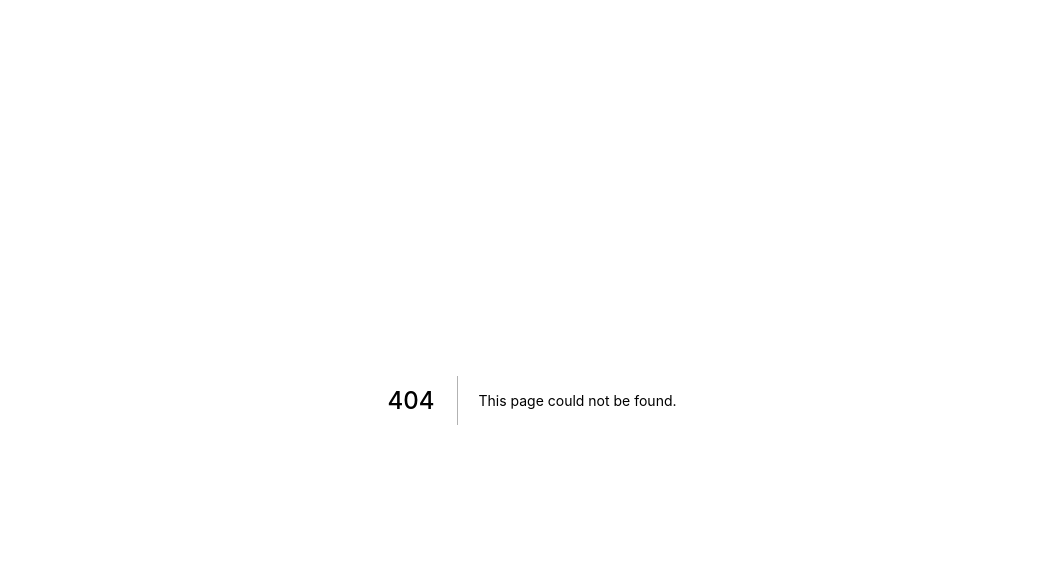
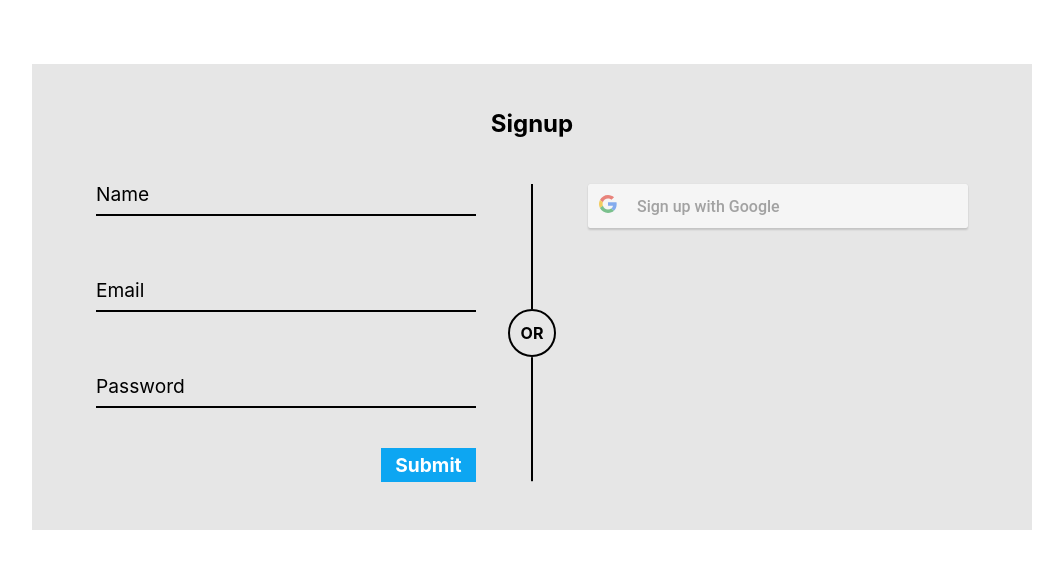
Before and after one commit to gustavo-shigueo/nextjs-chat-app, a Next.js app: page /signup in a window 1280 px wide. Before the commit this address had no page. Shown: the top 568 px of the page, without its empty margins (108-1171 px from the left). Built offline with nearby package versions, Linux system fonts and the light colour scheme; no server answers.

Commit message:
Creating signup UI

```diff
--- /dev/null
+++ b/pages/signup.tsx
@@ -0,0 +1,71 @@
+import Button from 'components/Button'
+import Form from 'components/Form'
+import Input from 'components/Input'
+import { NextPage } from 'next'
+import GoogleLogin from 'react-google-login'
+import style from 'styles/AuthForms.module.css'
+
+const SignUp: NextPage = () => {
+	const responseGoogle = (response: any) => {
+		const { googleId, name, email, imageUrl } = response.profileObj
+		console.log({ googleId, name, email, imageUrl })
+	}
+
+	return (
+		<div className={style.formWrapper}>
+			<h2>Signup</h2>
+			<Form handleFormData={data => console.log(data)} className={style.form}>
+				<Input
+					validator={value => {
+						return value.length > 2
+					}}
+					required
+					type="text"
+					name="name"
+					label="Name"
+					errorMessage="Name must be at least 3 characters long"
+					valid={/* Insert validation from backend here */ true}
+				/>
+				<Input
+					validator={value => {
+						const r =
+							/^[a-zA-Z0-9.!#$%&’*+/=?^_`{|}~-]+@[a-zA-Z0-9-]+(?:\.[a-zA-Z0-9-]+)+$/
+
+						return !!value.match(r)
+					}}
+					required
+					type="email"
+					name="email"
+					label="Email"
+					errorMessage="Invalid email"
+					valid={/* Insert validation from backend here */ true}
+				/>
+				<Input
+					required
+					validator={value => value.length >= 8 && value.length <= 32}
+					type="password"
+					name="password"
+					label="Password"
+					errorMessage="Password must be between 8 and 32 characters long"
+					valid={/* Insert validation from backend here */ true}
+				/>
+				<Button type="submit" text="Submit" />
+			</Form>
+
+			<div className={style.separator}>or</div>
+
+			<div className={style.social}>
+				<GoogleLogin
+					clientId={process.env.NEXT_PUBLIC_GOOGLE_OAUTH_CLIENT_ID!}
+					buttonText="Sign up with Google"
+					onSuccess={responseGoogle}
+					style={{ width: '100%' }}
+					onFailure={console.log}
+					cookiePolicy="single_host_origin"
+				/>
+			</div>
+		</div>
+	)
+}
+
+export default SignUp
```
